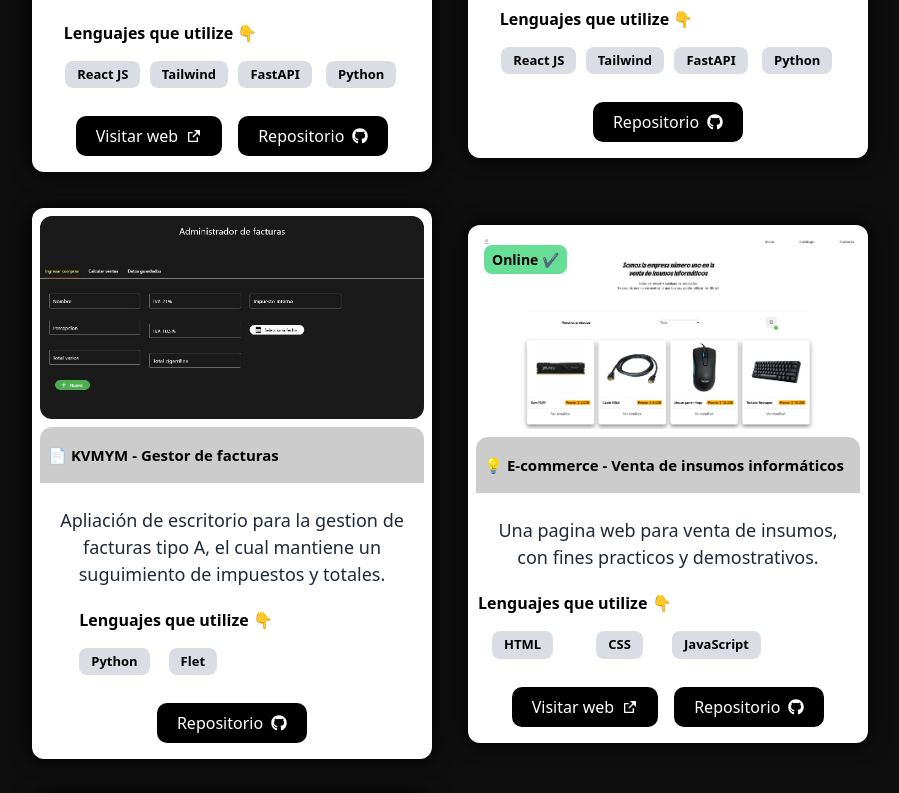
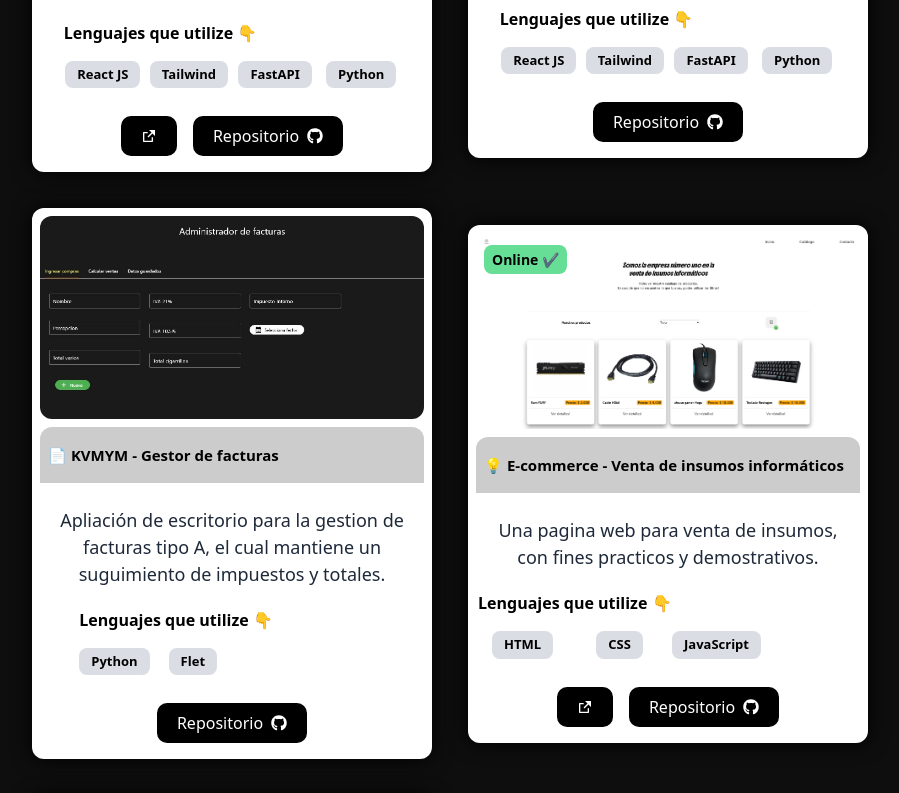
Before and after one commit to matiasDev4/portafolio, a React (Vite) app: page / in a window 1280 px wide. Shown: the part 906-1699 px from the top of the page, without its empty margins (190-1089 px from the left). Built offline with nearby package versions, Linux system fonts and the light colour scheme.

Commit message:
Update Body.jsx

```diff
--- a/src/components/Body.jsx
+++ b/src/components/Body.jsx
@@ -47,7 +47,7 @@ export const Body = () => {
         "img": "proyectos/convert.jpg",
         "link": "",
         "link_repo": "https://github.com/matiasDev4/ConvertJPG",
-        "active": false,
+        "active": true,
 
     }]
     return (
@@ -82,7 +82,7 @@ export const Body = () => {
                             className={`flex flex-row items-center gap-x-2
                             text-white py-2 px-5 rounded-[10px] hover:cursor-pointer
                             hover:bg-gray-400/90 transition-all duration-300 ${index.active ? "bg-black" : "hidden"}`}>
-                                {index.active ? "Visitar web" : ""}
+                                {index.link === '' ? "Visitar web" : ""}
                             <span><RiExternalLinkFill /></span></a>
 
                             <a href={index.link_repo} target="_blank" rel="noreferrer"
```
